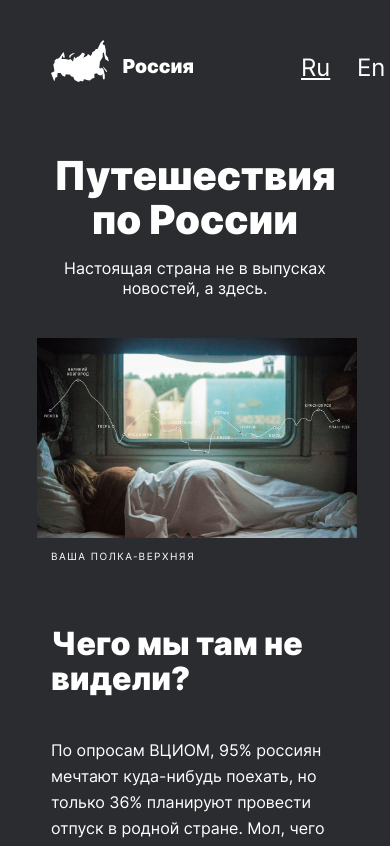
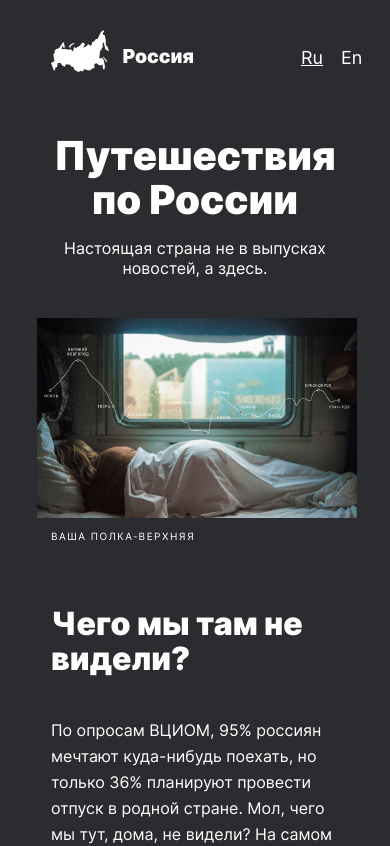
Before and after one commit to Lilitru/russian-travel, a plain HTML site: page index.html in a window 390 px wide. Shown: the top 846 px of the page. Drawn offline with Linux system fonts and the light colour scheme; files whose address does not match are found by name.

Commit message:
change header

```diff
--- a/blocks/header/__lang-link/_lang/header__lang-link_lang_ru.css
+++ b/blocks/header/__lang-link/_lang/header__lang-link_lang_ru.css
@@ -4,6 +4,6 @@
 }
 @media screen and (max-width:767px) {
   .header__lang-link_lang_ru{
-    margin: 30px 16px 0 0;
+    margin: 30px 0 0 0;
   }
 }
--- a/blocks/header/__lang-link/header__lang-link.css
+++ b/blocks/header/__lang-link/header__lang-link.css
@@ -14,5 +14,7 @@
   .header__lang-link{
     max-width: 22px;
     min-height: 20px;
+    font-size: 18px;
+    line-height: 1.11;
   }
 }
```
